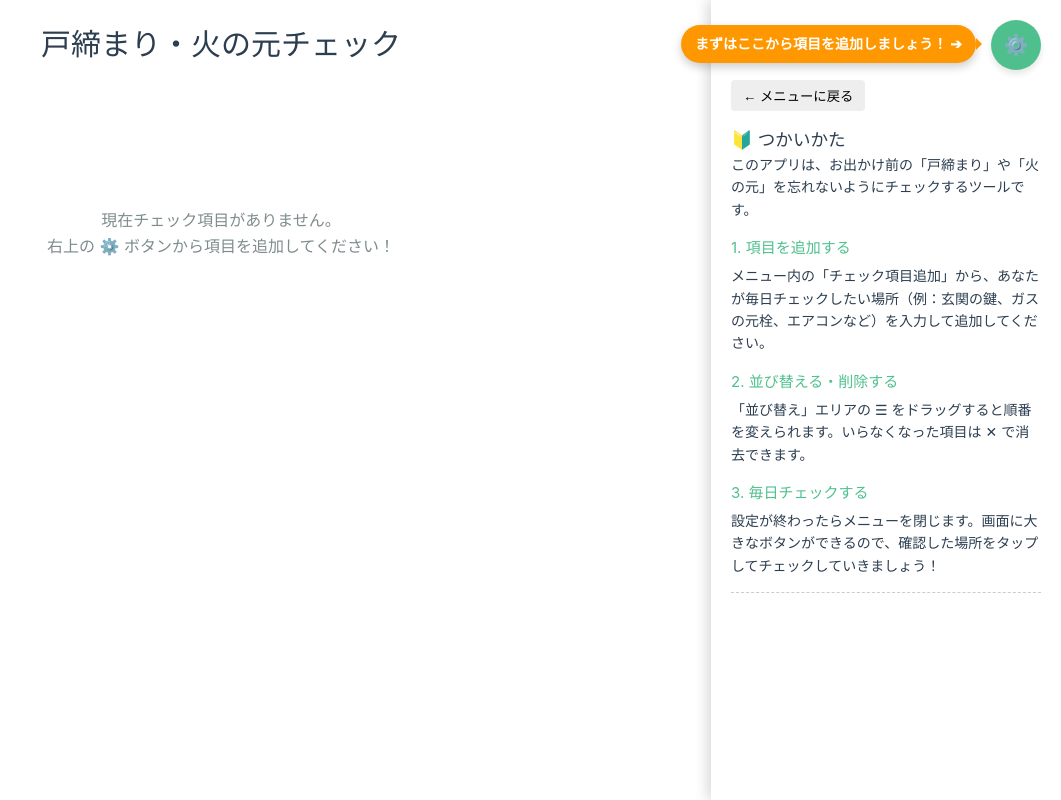
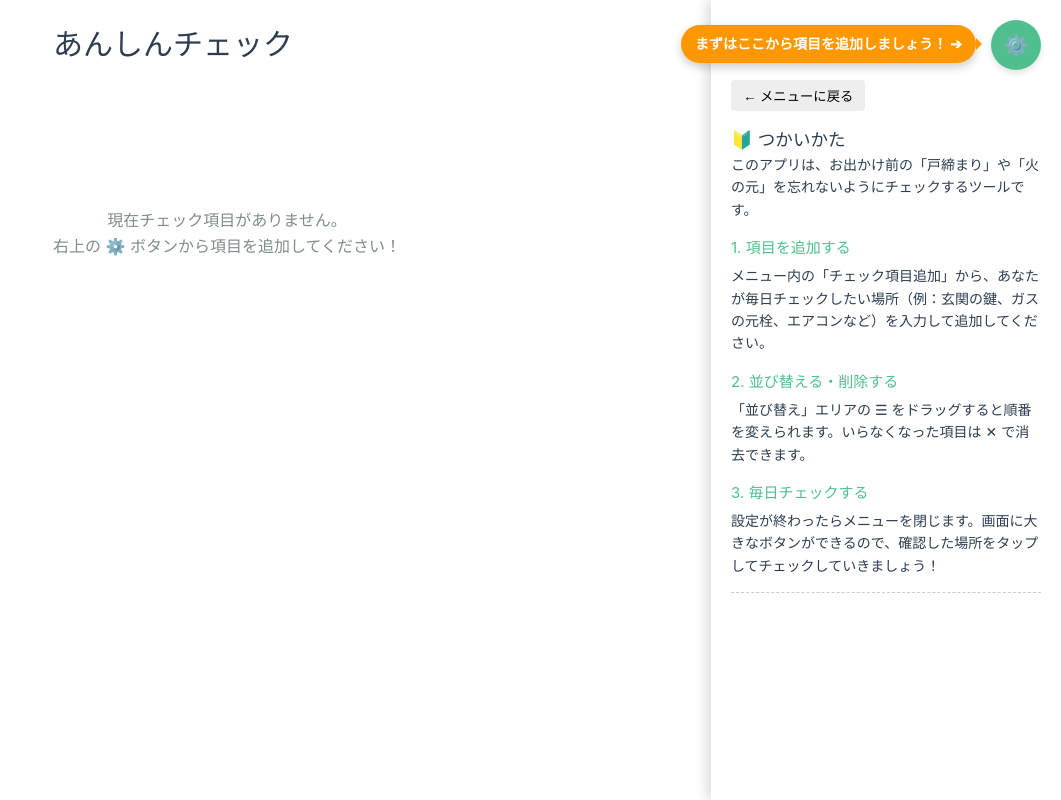
Before and after one commit to aritamukaden-bot/ansin-check, a Vue app: page / in a window 1280 px wide. Shown: the whole page, without its empty margins (219-1280 px from the left). Built offline with nearby package versions, Linux system fonts and the light colour scheme.

Commit message:
タイトルをあんしんに変更

```diff
--- a/src/App.vue
+++ b/src/App.vue
@@ -186,7 +186,7 @@ watch(isMenuOpen, async (open) => {
       </div>
     </div>
 
-    <h1>戸締まり・火の元チェック</h1>
+    <h1>あんしんチェック</h1>
     <div
       class="boxspace"
       :class="
```
